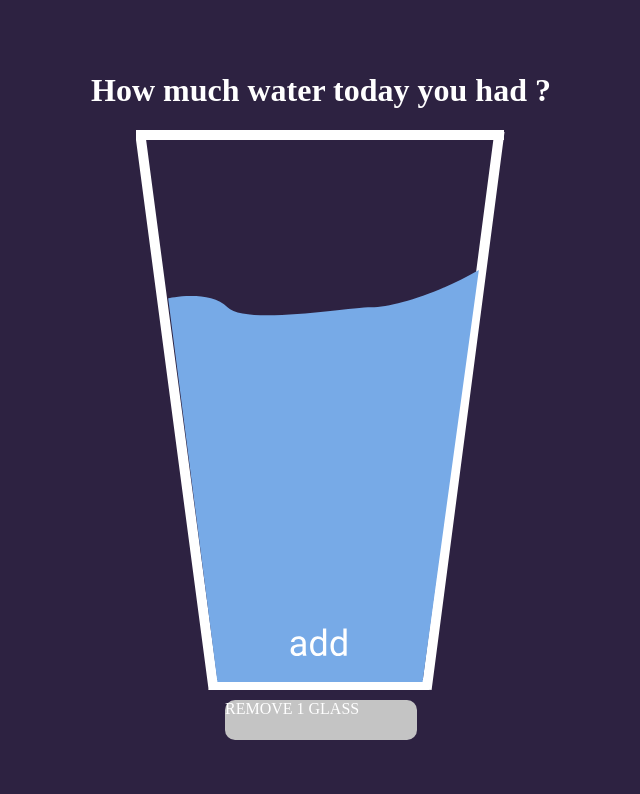
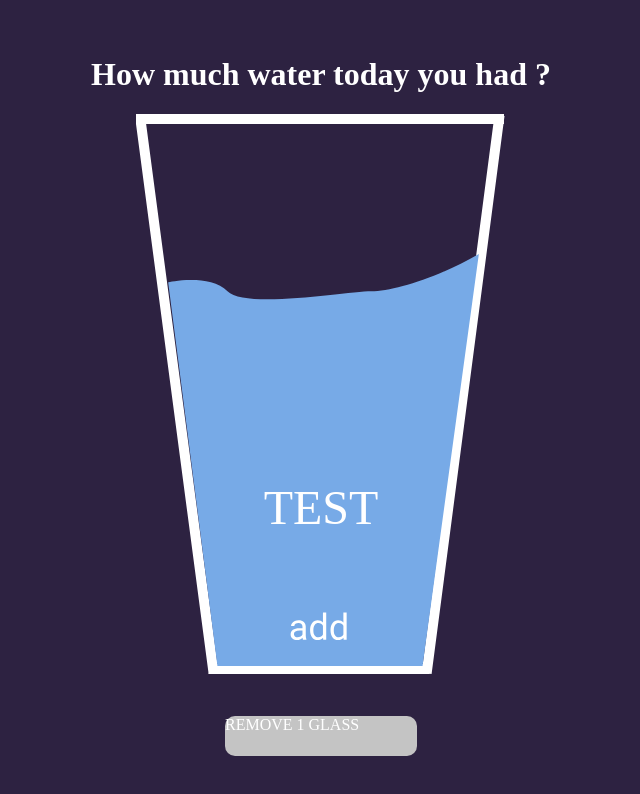
Before and after one commit to cammell/water, a website built with webpack: page src/pages/index.html in a window 1280 px wide. Shown: the whole page, without its empty margins (319-959 px from the left). Built offline with nearby package versions, Linux system fonts and the light colour scheme.

Commit message:
added paragraph with number glasses

```diff
--- a/src/pages/index.html
+++ b/src/pages/index.html
@@ -26,6 +26,7 @@
 
     <form class="form">
       <img src="/src/assets/img/logo.svg" class="form__image">
+      <p class="form__text">TEST<p/>
       <div class="form__button" type="button">REMOVE 1 GLASS</div>
     </form>
   </body>
--- a/src/scss/main.scss
+++ b/src/scss/main.scss
@@ -27,6 +27,14 @@ body {
     border-radius: 10px;
     background-color: #c4c4c4;
   }
+  &__text {
+    position: absolute;
+    margin: 0 auto;
+    z-index: 99;
+    text-align: center;
+    top: 60%;
+    font-size: 3em;
+  }
 }
 .h1 {
   justify-content: center;
```
